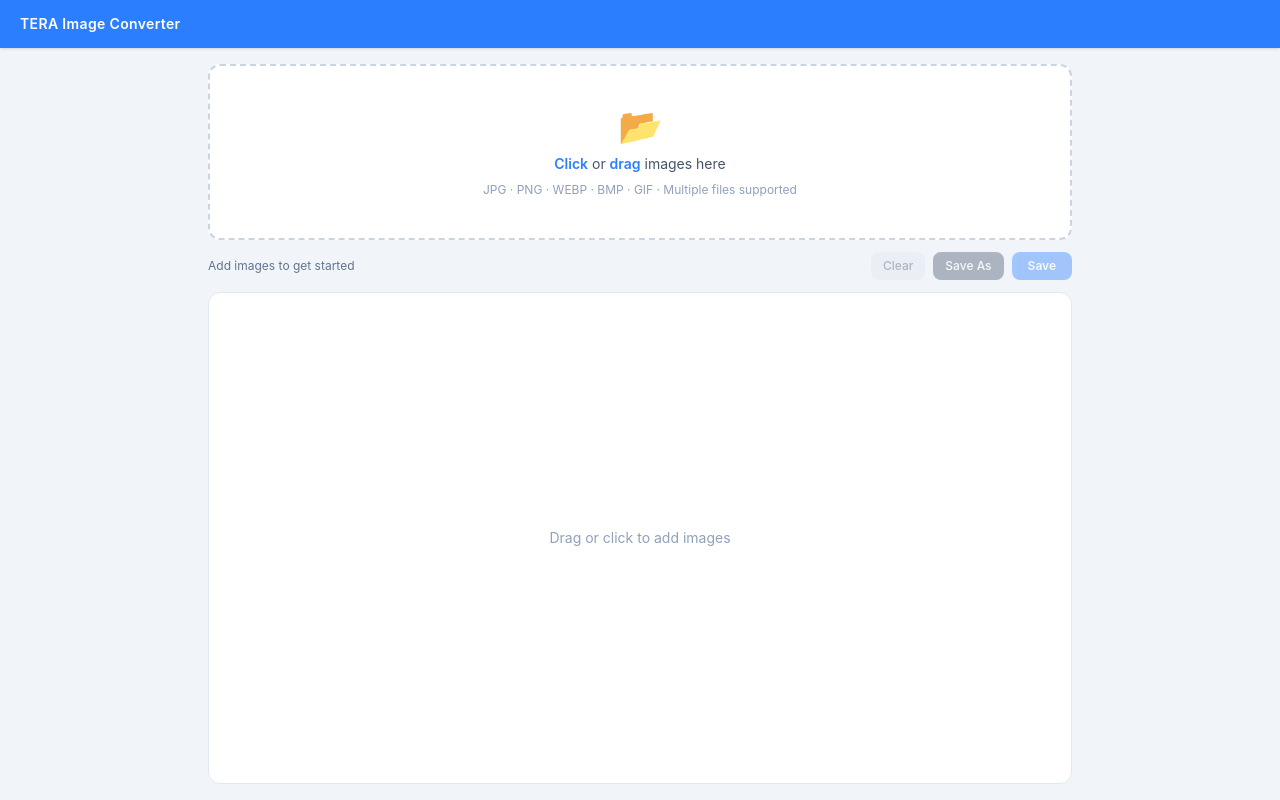
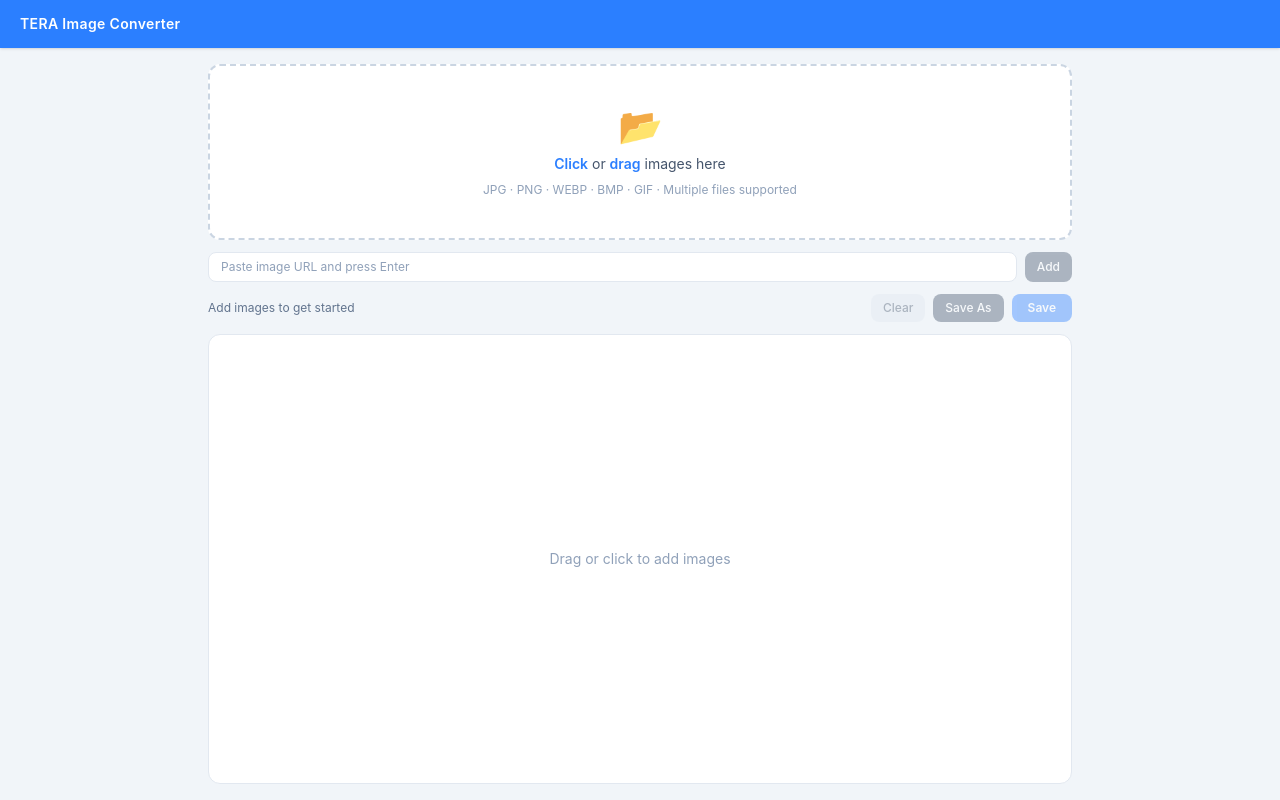
Before and after one commit to Geresia/TVLK_TERA_IMG_CONVERTER, a React (Vite) app: page / in a window 1280 px wide. Built offline with nearby package versions, Linux system fonts and the light colour scheme.

Commit message:
Add URL input to fetch images by link

```diff
--- a/src/App.tsx
+++ b/src/App.tsx
@@ -6,9 +6,35 @@ import { useFileQueue } from './hooks/useFileQueue'
 import { processImage, saveToDir, downloadBlob } from './lib/imageProcessor'
 
 export default function App() {
-  const { items, pendingItems, addFiles, clearAll, updateItem } = useFileQueue()
+  const { items, pendingItems, addFiles, addFileArray, clearAll, updateItem } = useFileQueue()
   const [progress, setProgress] = useState<{ done: number; total: number } | null>(null)
+  const [urlInput, setUrlInput] = useState('')
+  const [urlError, setUrlError] = useState('')
   const isProcessing = useRef(false)
+
+  const fetchFromUrl = async () => {
+    const raw = urlInput.trim()
+    if (!raw) return
+    setUrlError('')
+    try {
+      new URL(raw)
+    } catch {
+      setUrlError('Invalid URL')
+      return
+    }
+    try {
+      const res = await fetch(raw)
+      if (!res.ok) throw new Error(`HTTP ${res.status}`)
+      const blob = await res.blob()
+      if (!blob.type.startsWith('image/')) throw new Error('Not an image')
+      const fileName = raw.split('/').pop()?.split('?')[0] || 'image.jpg'
+      const file = new File([blob], fileName, { type: blob.type })
+      addFileArray([file])
+      setUrlInput('')
+    } catch (e: any) {
+      setUrlError(e.message ?? 'Failed to fetch')
+    }
+  }
 
   const run = async (onResult: (blob: Blob, fileName: string) => Promise<void> | void) => {
     if (isProcessing.current || pendingItems.length === 0) return
@@ -61,6 +87,29 @@ export default function App() {
 
         <DropZone onFiles={addFiles} />
 
+        {/* URL input */}
+        <div className="flex flex-col gap-1">
+          <div className="flex gap-2">
+            <input
+              type="text"
+              value={urlInput}
+              onChange={e => { setUrlInput(e.target.value); setUrlError('') }}
+              onKeyDown={e => e.key === 'Enter' && fetchFromUrl()}
+              placeholder="Paste image URL and press Enter"
+              className="flex-1 px-3 py-1.5 text-xs rounded-lg border border-slate-200 bg-white text-slate-700 placeholder-slate-400 focus:outline-none focus:ring-2 focus:ring-blue-400"
+            />
+            <button
+              onClick={fetchFromUrl}
+              disabled={!urlInput.trim()}
+              className="px-3 py-1.5 text-xs font-medium rounded-lg bg-slate-600 text-white hover:bg-slate-700 disabled:opacity-40 disabled:cursor-not-allowed transition-colors"
+            >
+              Add
+            </button>
+          </div>
+          {urlError && <p className="text-xs text-red-500 pl-1">{urlError}</p>}
+        </div>
+
+        {/* Toolbar */}
         <div className="flex items-center gap-2">
           <span className="flex-1 text-xs text-slate-500">
             {items.length === 0
--- a/src/hooks/useFileQueue.ts
+++ b/src/hooks/useFileQueue.ts
@@ -40,6 +40,24 @@ export function useFileQueue() {
     })
   }, [])
 
+  const addFileArray = useCallback((files: File[]) => {
+    setItems(prev => {
+      const existingKeys = new Set(prev.map(f => f.name + f.size))
+      const newItems = files
+        .filter(f => !existingKeys.has(f.name + f.size))
+        .map<FileItem>(f => ({
+          id: crypto.randomUUID(),
+          file: f,
+          name: f.name,
+          size: f.size,
+          status: 'pending',
+          result: null,
+          error: null,
+        }))
+      return [...prev, ...newItems]
+    })
+  }, [])
+
   const clearAll = useCallback(() => setItems([]), [])
 
   const updateItem = useCallback((id: string, patch: Partial<FileItem>) => {
@@ -48,5 +66,5 @@ export function useFileQueue() {
 
   const pendingItems = items.filter(f => f.status === 'pending')
 
-  return { items, pendingItems, addFiles, clearAll, updateItem }
+  return { items, pendingItems, addFiles, addFileArray, clearAll, updateItem }
 }
```
